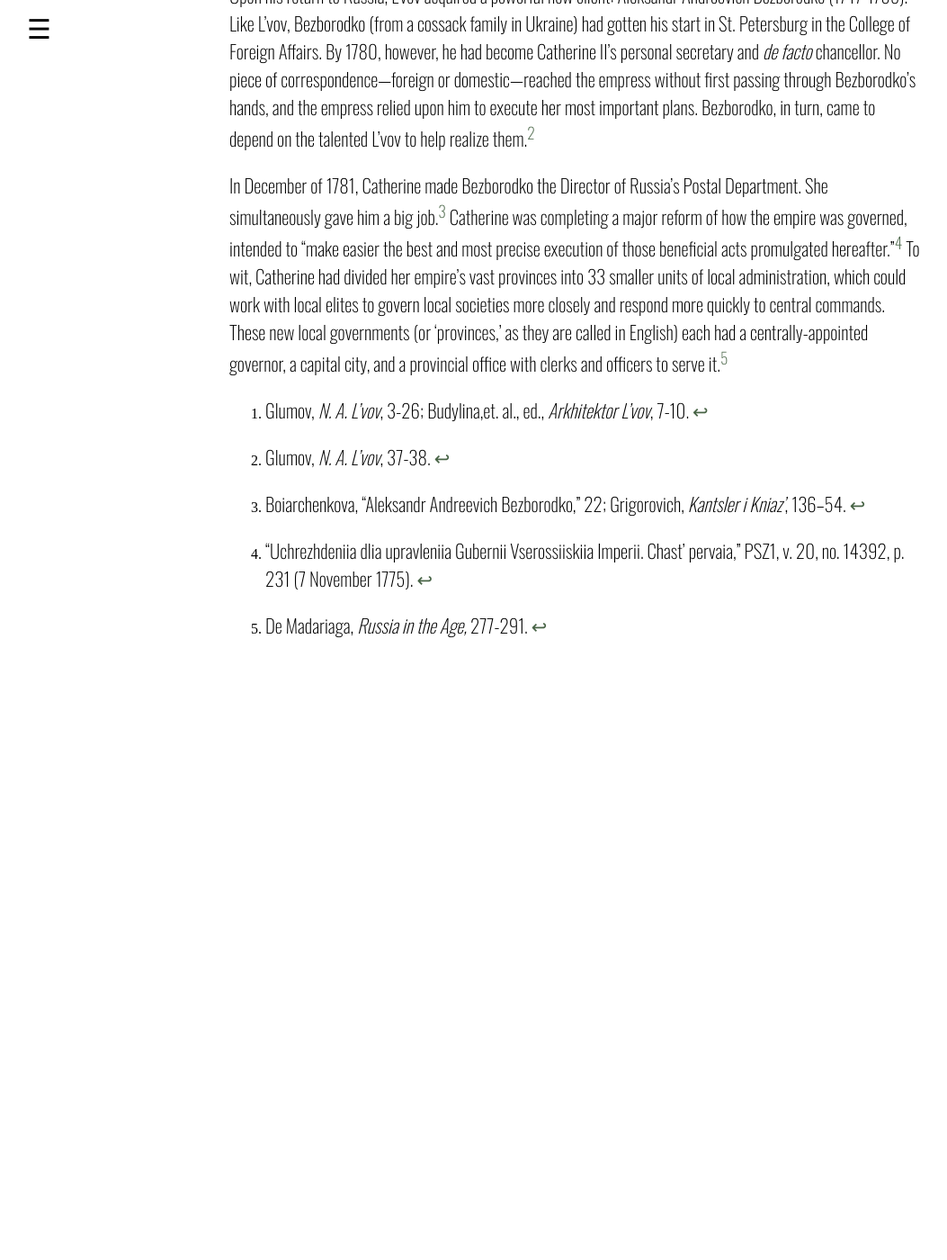
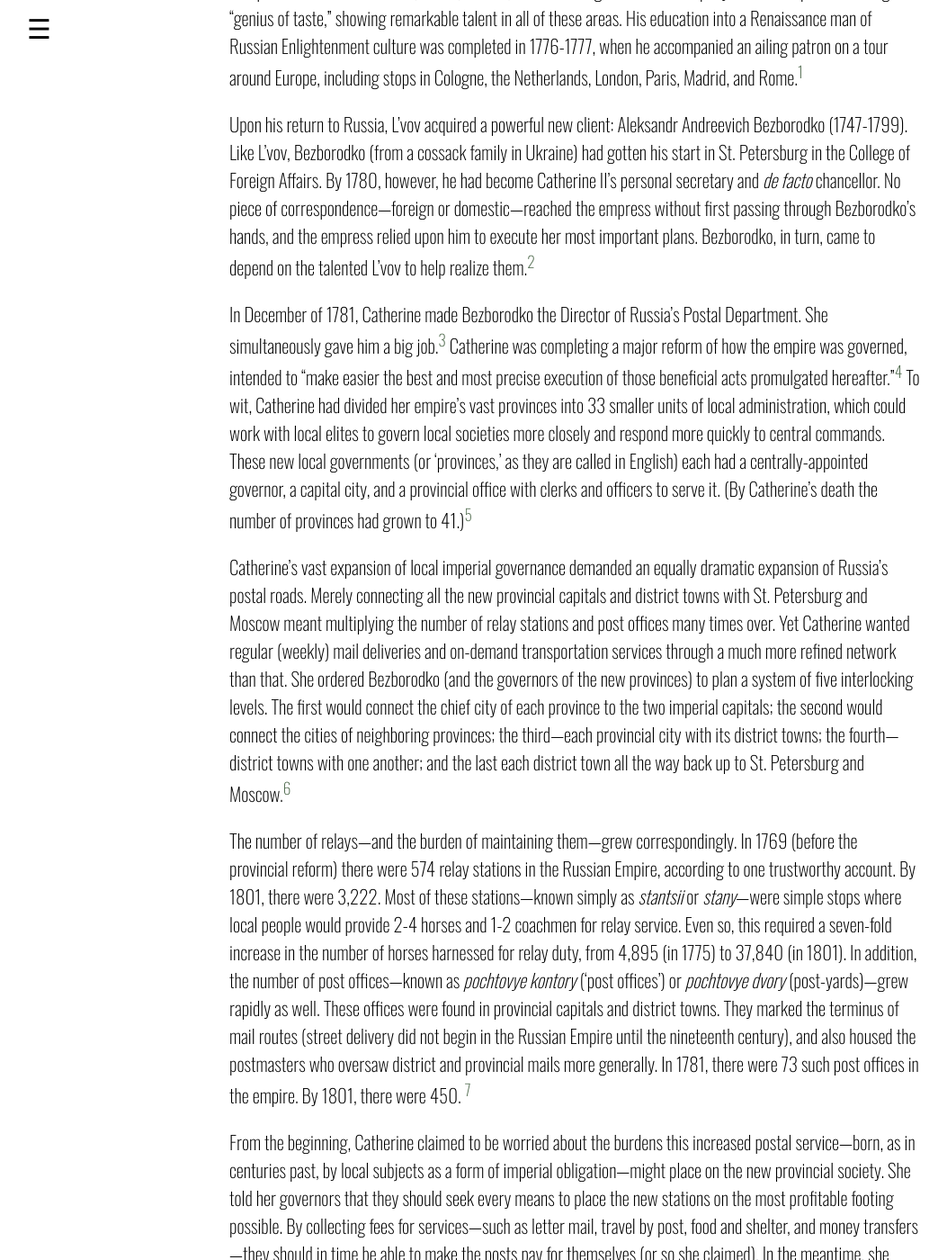
Before and after one commit to jwr12/imperial_russian_post_office_1782, a Jekyll site: the page built from 003_about_the_source.md, in a window 1280 px wide and 1400 px high, scrolled down 576 px. Shown: the whole window at 90% size, without its empty margins (1-1054 px from the left). Built offline with Jekyll 4.4.1, drawn with Linux system fonts in a browser that asks for light colours; before the commit the page ends 1407 px from its top, so only the background shows below that; some of the changed text lies outside the part shown.

Commit message:
Update 003_about_the_source.md

```diff
--- a/003_about_the_source.md
+++ b/003_about_the_source.md
@@ -6,17 +6,43 @@ number: 003
 
 ## About this Source
 
+
+---
+layout: default
+title: About this Source
+number: 003
+---
+
+# About this Source
 Nikolai Aleksandrovich L'vov was born on his family's serf estate, in northwest Russia, in 1751. At the age of sixteen, he left for St. Petersburg, and enrolled as an artilleryman in the prestigious Izmailovsky Regiment.  Before long, however, he transferred to civil service in the Empire's College of Foreign Affairs, under the protection of the powerful diplomat Petr Vasilievich Bakunin.  At Bakunin's house, he was surrounded by enthusiasts for the latest European fashions in literature, music, theater, and art.  Young L'vov himself rapidly earned a reputation as a gifted "genius of taste," showing remarkable talent in all of these areas.  His education into a Renaissance man of Russian Enlightenment culture was completed in 1776-1777, when he accompanied an ailing patron on a tour around Europe, including stops in Cologne, the Netherlands, London, Paris, Madrid, and Rome.[^1]
 
 Upon his return to Russia, L'vov acquired a powerful new client: Aleksandr Andreevich Bezborodko (1747-1799).  Like L'vov, Bezborodko (from a cossack family in Ukraine) had gotten his start in St. Petersburg in the College of Foreign Affairs.  By 1780, however, he had become Catherine II's personal secretary and *de facto* chancellor.  No piece of correspondence—foreign or domestic—reached the empress without first passing through Bezborodko's hands, and the empress relied upon him to execute her most important plans.  Bezborodko, in turn, came to depend on the talented L'vov to help realize them.[^2]
 
-In December of 1781, Catherine made Bezborodko the Director of Russia's Postal Department.  She simultaneously gave him a big job.[^3]  Catherine was completing a major reform of how the empire was governed, intended to "make easier the best and most precise execution of those beneficial acts promulgated hereafter."[^4] To wit, Catherine had divided her empire's vast provinces into 33 smaller units of local administration, which could work with local elites to govern local societies more closely and respond more quickly to central commands.  These new local governments (or 'provinces,' as they are called in English) each had a centrally-appointed governor, a capital city, and a provincial office with clerks and officers to serve it.[^5]
+In December of 1781, Catherine made Bezborodko the Director of Russia's Postal Department.  She simultaneously gave him a big job.[^3]  Catherine was completing a major reform of how the empire was governed, intended to "make easier the best and most precise execution of those beneficial acts promulgated hereafter."[^4] To wit, Catherine had divided her empire's vast provinces into 33 smaller units of local administration, which could work with local elites to govern local societies more closely and respond more quickly to central commands.  These new local governments (or 'provinces,' as they are called in English) each had a centrally-appointed governor, a capital city, and a provincial office with clerks and officers to serve it. (By Catherine's death the number of provinces had grown to 41.)[^5]
 
+Catherine's vast expansion of local imperial governance demanded an equally dramatic expansion of Russia's postal roads.  Merely connecting all the new provincial capitals and district towns with St. Petersburg and Moscow meant multiplying the number of relay stations and post offices many times over.  Yet Catherine wanted regular (weekly) mail deliveries and on-demand transportation services through a much more refined network than that.  She ordered Bezborodko (and the governors of the new provinces) to plan a system of five interlocking levels. The first would connect the chief city of each province to the two imperial capitals; the second would connect the cities of neighboring provinces; the third—each provincial city with its district towns; the fourth—district towns with one another; and the last each district town all the way back up to St. Petersburg and Moscow.[^6]
 
+The number of relays—and the burden of maintaining them—grew correspondingly.  In 1769 (before the provincial reform) there were 574 relay stations in the Russian Empire, according to one trustworthy account.  By 1801, there were 3,222.  Most of these stations—known simply as *stantsii* or *stany*—were simple stops where local people would provide 2-4 horses and 1-2 coachmen for relay service.  Even so, this required a seven-fold increase in the number of horses harnessed for relay duty, from 4,895 (in 1775) to 37,840 (in 1801).  In addition, the number of post offices—known as *pochtovye kontory* ('post offices') or *pochtovye dvory* (post-yards)—grew rapidly as well.  These offices were found in provincial capitals and district towns.  They marked the terminus of mail routes (street delivery did not begin in the Russian Empire until the nineteenth century), and also housed the postmasters who oversaw district and provincial mails more generally.  In 1781, there were 73 such post offices in the empire. By 1801, there were 450. [^7]
 
+From the beginning, Catherine claimed to be worried about the burdens this increased postal service—born, as in centuries past, by local subjects as a form of imperial obligation—might place on the new provincial society.  She told her governors that they should seek every means to place the new stations on the most profitable footing possible.  By collecting fees for services—such as letter mail, travel by post, food and shelter, and money transfers—they should in time be able to make the posts pay for themselves (or so she claimed).  In the meantime, she instructed Bezborodko that the construction of local post offices should be paid for out of the funds she had allocated each province for "public buildings."[^8]
+
+To create designs for these locations, Bezborodko turned to L'vov.  It is not entirely clear how, or even when, the young man acquired his architectural training.  During his European journey of 1776-1777, L'vov saw many major European cities and no sketched and took notes about what he saw.  His first major project—a cathedral to commemorate the meeting between Catherine and the Habsburg Emperor Joseph II in 1780—pleased the Russian Empress greatly.  She sent him abroad again, this time to study art and architecture in earnest for six months, mostly in Italy.  When he returned, he brought a beautiful four-volume edition of Andrea Palladio's _The Four Books of Architecture_ with him.  Across the next two decades, he became one of neoclassical architecture's great exponents in Russia, building dozens of public buildings, churches, and civilian estates in Moscow, St. Petersburg, and Tver Province.
+
+*to be completed*
 
 [^1]: Glumov, *N. A. L'vov*, 3-26; Budylina,et. al., ed., *Arkhitektor L'vov*, 7-10.
 [^2]: Glumov, *N. A. L'vov*, 37-38.
 [^3]: Boiarchenkova, “Aleksandr Andreevich Bezborodko," 22; Grigorovich, *Kantsler i Kniaz’*, 136–54.
 [^4]: “Uchrezhdeniia dlia upravleniia Gubernii Vserossiiskiia Imperii. Chast' pervaia,” PSZ1, v. 20, no. 14392, p. 231 (7 November 1775).
 [^5]: De Madariaga, *Russia in the Age,* 277-291.
+[^6]: “O sostavlenii primernoi pochtovoi karty,” PSZ1, vol. 21, no. 15323, p. 378 (personal decree to Governors General of January 13, 1782).
+[^7]: Randolph, "Communication and Obligation," 179.
+[^8]: “O sostavlenii primernoi pochtovoi karty,” PSZ1, vol. 21, no. 15323, p. 378 (personal decree to Governors General of January 13, 1782); Budylina, Braitseva, and Kharlamova, *Arkhitektor L'vov*, 144.  See also RGIA f. 1289, op. 1, d. 30, “O postroike v Gubernskikh i Uezdnykh gorodakh dlia Pochtovykh Kontor i pochmeisterov domov,” l. 1l 1-17.
+
+
+
+
+
+
+
+Tatarinov, "Arkhitekturnye raboty," 372-393; Lappo-Danilevskii, "O literaturnom," 11; Randolph, *The House in the Garden*, 58.
```
